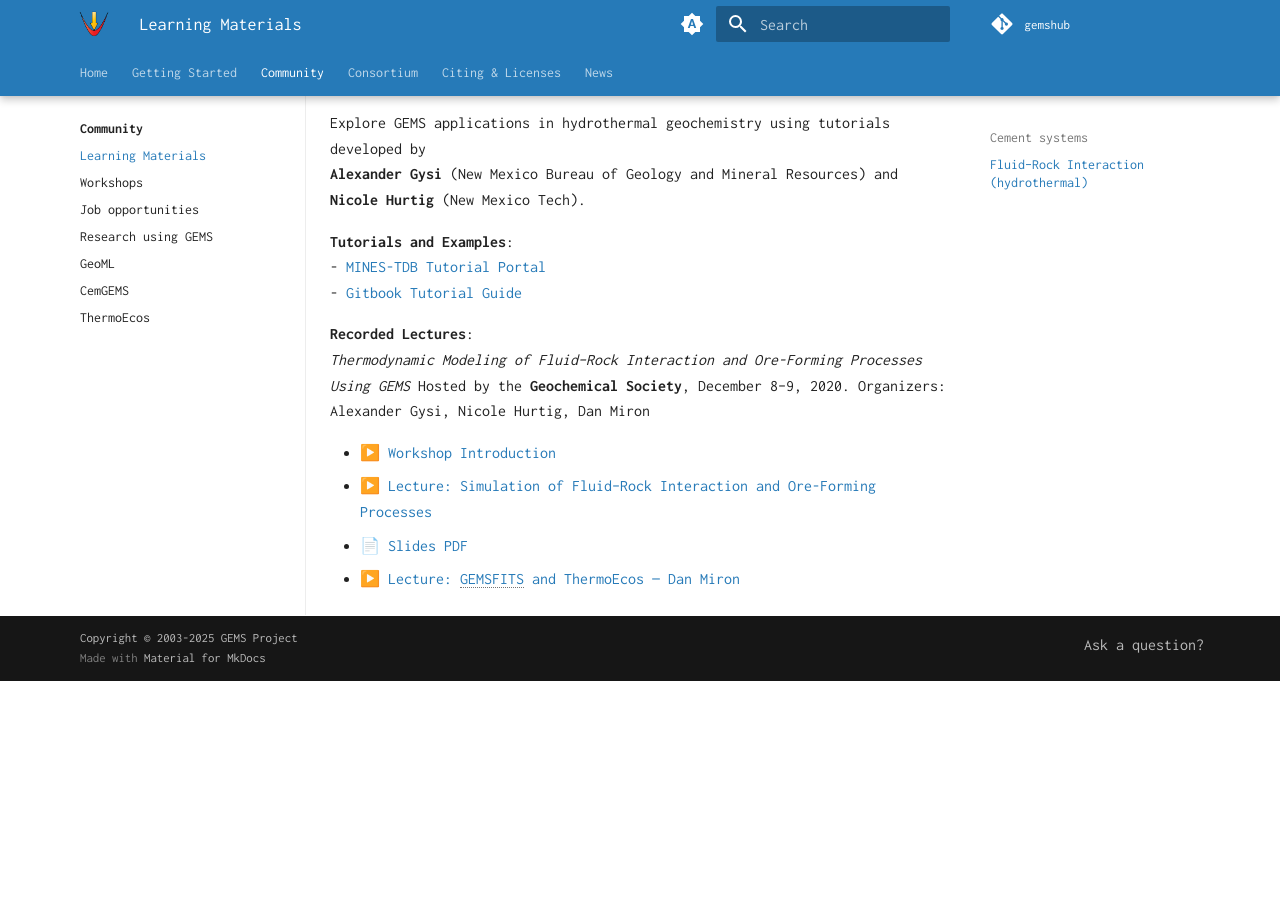
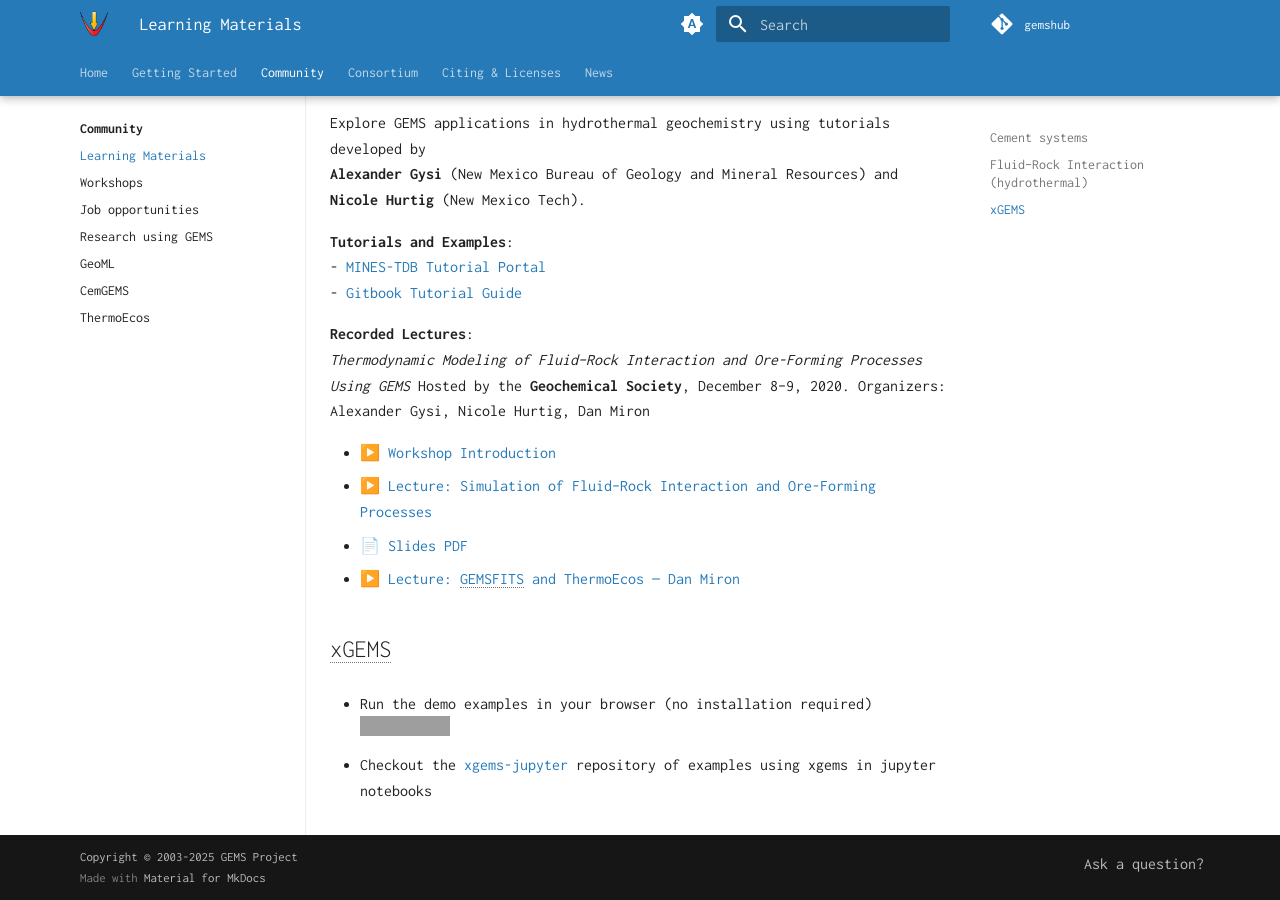
Before and after one commit to gemshub/site, an MkDocs documentation site: the page built from docs/community/materials.md, in a window 1280 px wide and 900 px high, scrolled down 719 px. Built offline with MkDocs 1.6.1 and Material for MkDocs 9.7.7, drawn with Linux system fonts in a browser that asks for light colours; before the commit the page ends 1400 px from its top, so only the background shows below that; grey boxes are pictures that could not be loaded.

Commit message:
fixed link to binder demo

```diff
--- a/docs/community/materials.md
+++ b/docs/community/materials.md
@@ -35,3 +35,10 @@ Hosted by the **Geochemical Society**, December 8–9, 2020. Organizers: Alexand
 - ▶️ [Lecture: Simulation of Fluid–Rock Interaction and Ore-Forming Processes](https://youtu.be/xfhjZcY8cb0)
 - 📄 [Slides PDF](https://geoinfo.nmt.edu/mines-tdb/tutorials/GEMS_workshop_Dec2020_Gysi.pdf)
 - ▶️ [Lecture: GEMSFITS and ThermoEcos — Dan Miron](https://youtu.be/acQZ3kyxZRs)
+
+
+## xGEMS
+
+* Run the demo examples in your browser (no installation required) [![Binder](https://mybinder.org/badge_logo.svg)](https://mybinder.org/v2/gh/gemshub/xgems-jupyter/main?urlpath=lab/tree/how-to-use-xgems-examples.ipynb)
+
+* Checkout the [xgems-jupyter](https://github.com/gemshub/xgems-jupyter) repository of examples using xgems in jupyter notebooks
```
Also changed, not shown: docs/start/gemstandalone/documentation/examples.md (+1 -1 lines), docs/start/gemstandalone/documentation/index.md (+1 -1 lines).
